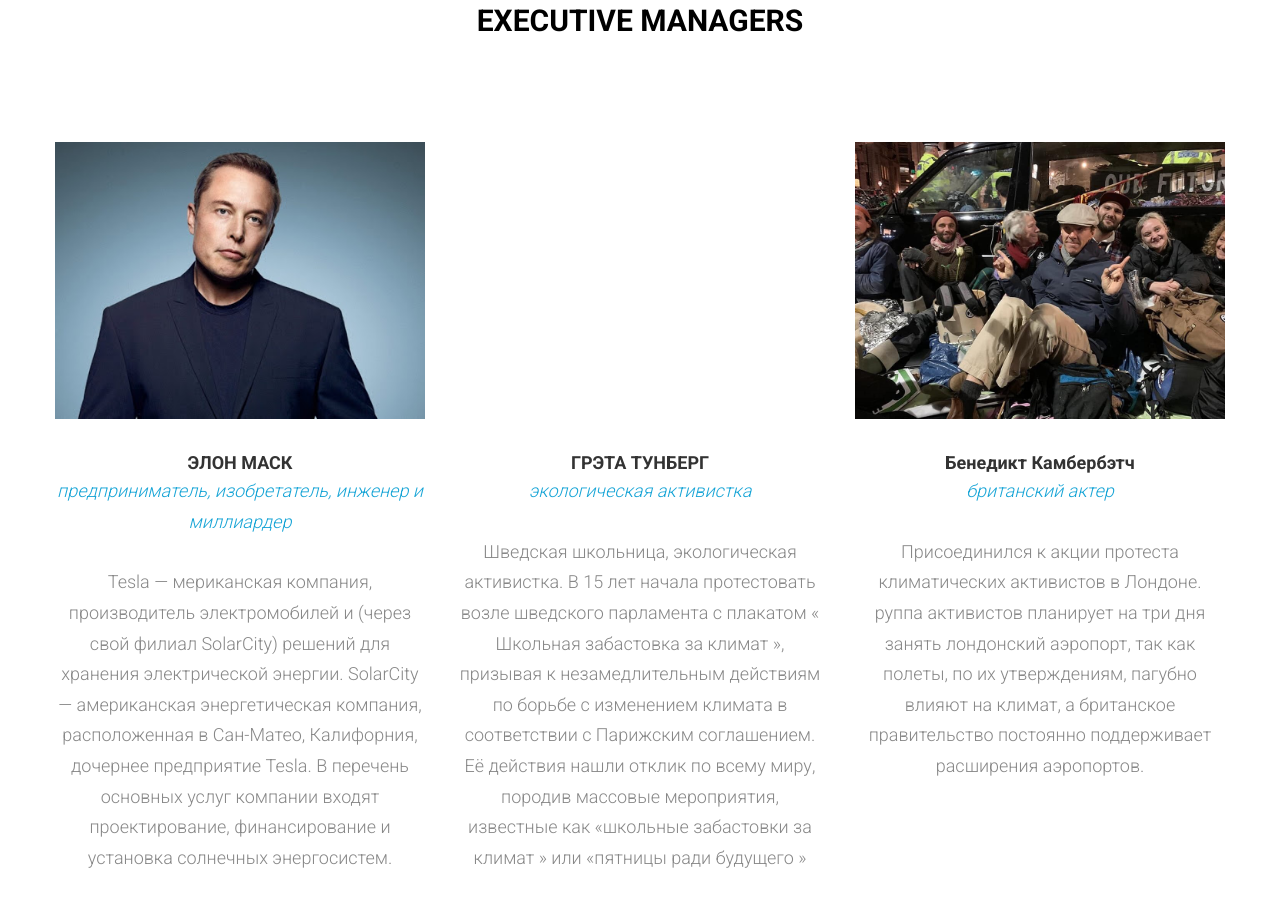
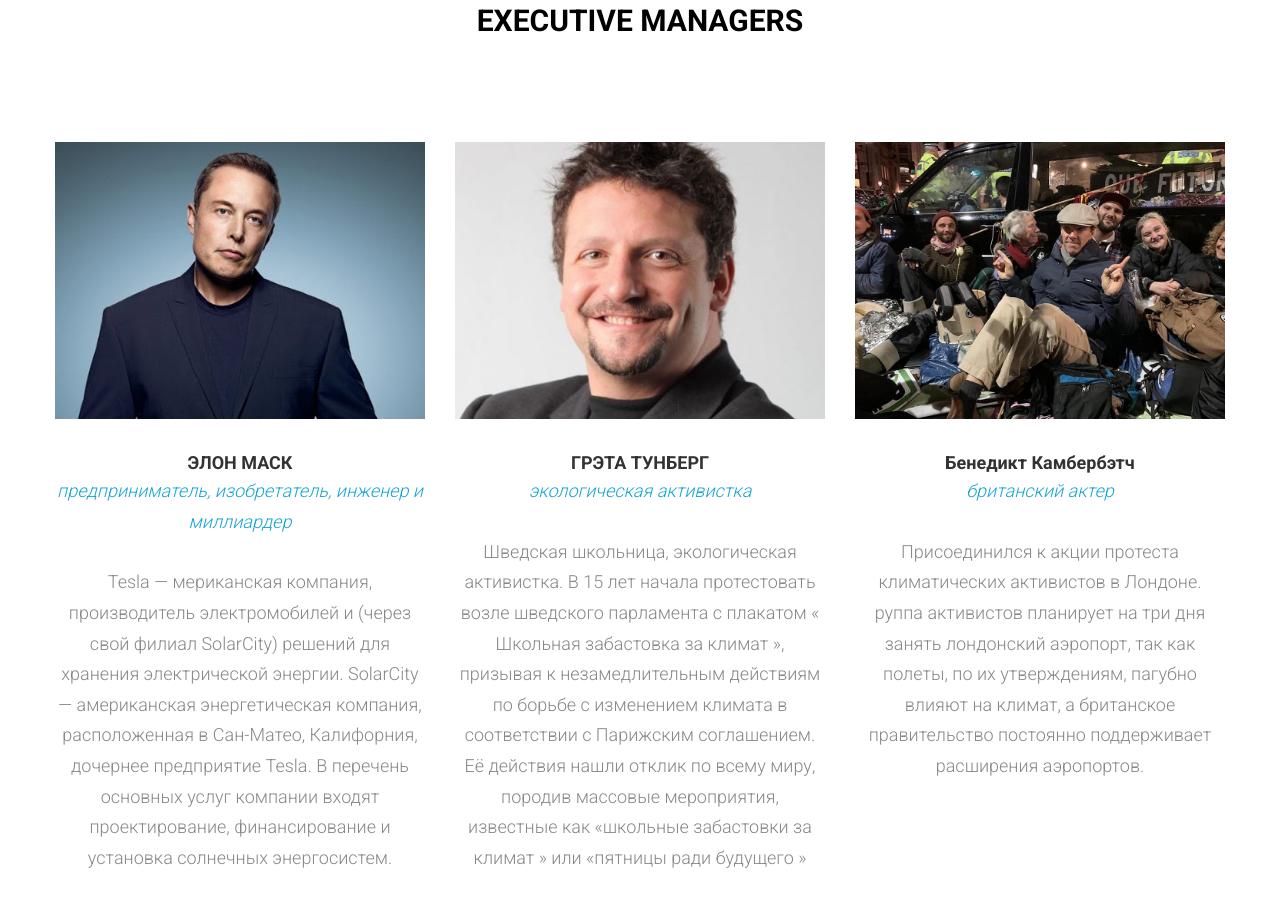
Before and after one commit to Dreyka/dreyka.github.io, a plain HTML site: page GraduationProject_HTML_CSS_JS/about.html in a window 1280 px wide. Shown: the part 1673-2593 px from the top of the page. Drawn offline with Linux system fonts and the light colour scheme.

Commit message:
Add files via upload

```diff
--- a/GraduationProject_HTML_CSS_JS/css/style.scss
+++ b/GraduationProject_HTML_CSS_JS/css/style.scss
@@ -1281,7 +1281,7 @@ footer {
         }
 
         .managFoto2 {
-          background-image: url("../img/manager2.webp");
+          background-image: url("../img/manager2.jpg");
         }
 
         .managFoto3 {
```
Also changed, not shown: GraduationProject_HTML_CSS_JS/css/style.css, 1 other file.
